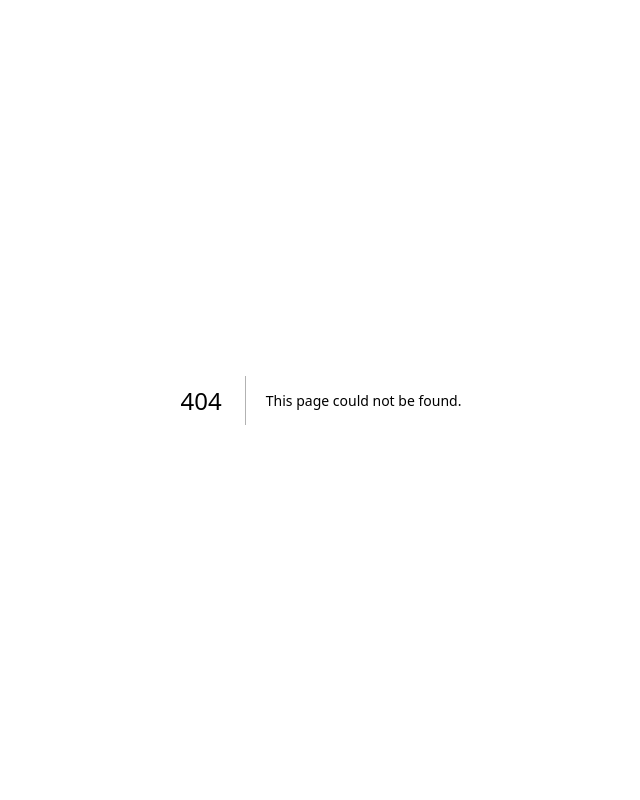
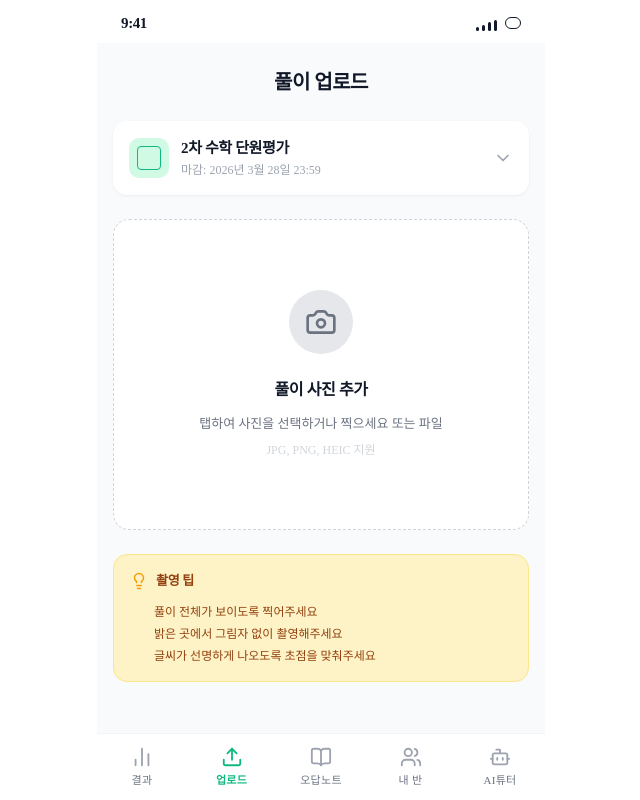
Before and after one commit to CloudComputing-G/FE, a Next.js app: page /student/upload in a window 1280 px wide. Before the commit this address had no page. Shown: the whole page, without its empty margins (319-959 px from the left). Built offline with nearby package versions, Linux system fonts and the light colour scheme.

Commit message:
grade page
grade page

```diff
--- /dev/null
+++ b/app/student/upload/page.tsx
@@ -0,0 +1,135 @@
+"use client";
+
+import Link from "next/link";
+import { Camera, BarChart2, Upload, BookOpen, Users, Bot, ChevronDown, Lightbulb } from "lucide-react";
+import { cn } from "@/lib/utils";
+
+const tabs = [
+  { label: "결과", icon: BarChart2, href: "/student/results", active: false },
+  { label: "업로드", icon: Upload, href: "/student/upload", active: true },
+  { label: "오답노트", icon: BookOpen, href: "#", active: false },
+  { label: "내 반", icon: Users, href: "/student/my-class", active: false },
+  { label: "AI튜터", icon: Bot, href: "#", active: false },
+];
+
+export default function StudentUploadPage() {
+  return (
+    <div className="flex flex-col w-full max-w-md min-h-screen bg-[#F9FAFB] mx-auto">
+      {/* StatusBar */}
+      <div className="flex items-center justify-between px-6 pt-3 pb-2 bg-white">
+        <span className="text-[15px] font-semibold text-[#111827] tracking-tight">9:41</span>
+        <div className="flex items-center gap-1">
+          <div className="flex gap-[3px] items-end h-4">
+            <div className="w-[3px] h-[4px] bg-[#111827] rounded-sm" />
+            <div className="w-[3px] h-[6px] bg-[#111827] rounded-sm" />
+            <div className="w-[3px] h-[9px] bg-[#111827] rounded-sm" />
+            <div className="w-[3px] h-[11px] bg-[#111827] rounded-sm" />
+          </div>
+          <div className="w-4 h-3 border border-[#111827] rounded-sm ml-1" />
+        </div>
+      </div>
+
+      {/* Scrollable Content */}
+      <div className="flex-1 overflow-y-auto">
+        <div className="flex flex-col gap-6 px-4 pt-6 pb-6">
+          {/* Page Title */}
+          <h1 className="text-[20px] font-bold text-[#111827] leading-[30px] tracking-tight text-center">
+            풀이 업로드
+          </h1>
+
+          {/* Assignment Card */}
+          <div className="bg-white rounded-xl px-4 py-4 shadow-[0px_1px_3px_0px_rgba(0,0,0,0.06)]">
+            <div className="flex items-center justify-between">
+              <div className="flex items-center gap-3">
+                {/* Green icon box */}
+                <div className="w-10 h-10 bg-[#D1FAE5] rounded-lg flex items-center justify-center flex-shrink-0">
+                  <div className="w-6 h-6 border-[1.4px] border-[#10B981] rounded" />
+                </div>
+                {/* Text */}
+                <div className="flex flex-col gap-[2px]">
+                  <span className="text-[15px] font-semibold text-[#111827] leading-[22.5px] tracking-tight">
+                    2차 수학 단원평가
+                  </span>
+                  <span className="text-[12px] text-[#9CA3AF] leading-[18px]">
+                    마감: 2026년 3월 28일 23:59
+                  </span>
+                </div>
+              </div>
+              <ChevronDown className="w-5 h-5 text-[#9CA3AF]" />
+            </div>
+          </div>
+
+          {/* Upload Drop Zone */}
+          <div
+            className="flex flex-col items-center justify-center gap-0 rounded-[16px] border border-dashed border-[#D1D5DB] bg-white py-[65px] px-4 cursor-pointer active:opacity-70"
+            style={{ minHeight: 311 }}
+            onClick={() => {}}
+          >
+            {/* Camera icon circle */}
+            <div className="w-16 h-16 rounded-full bg-[#E5E7EB] flex items-center justify-center mb-6">
+              <Camera className="w-8 h-8 text-[#6B7280]" />
+            </div>
+            {/* Title */}
+            <p className="text-[16px] font-semibold text-[#111827] leading-[24px] tracking-tight mb-3">
+              풀이 사진 추가
+            </p>
+            {/* Subtitle */}
+            <p className="text-[13px] font-medium text-[#6B7280] leading-[19.5px] text-center px-4 mb-2">
+              탭하여 사진을 선택하거나 찍으세요 또는 파일
+            </p>
+            {/* Format hint */}
+            <p className="text-[12px] font-medium text-[#D1D5DB] leading-[18px] text-center">
+              JPG, PNG, HEIC 지원
+            </p>
+          </div>
+
+          {/* Tip Box */}
+          <div className="bg-[#FEF3C7] border border-[#FDE68A] rounded-xl px-4 py-4">
+            <div className="flex items-start gap-2 mb-3">
+              {/* Lightbulb icon area */}
+              <Lightbulb className="w-[18px] h-[18px] text-[#F59E0B] flex-shrink-0 mt-[1px]" />
+              <span className="text-[13px] font-semibold text-[#92400E] leading-[19.5px] tracking-tight">
+                촬영 팁
+              </span>
+            </div>
+            <div className="flex flex-col gap-1 pl-6">
+              <p className="text-[12px] text-[#92400E] leading-[18px]">
+                풀이 전체가 보이도록 찍어주세요
+              </p>
+              <p className="text-[12px] text-[#92400E] leading-[18px]">
+                밝은 곳에서 그림자 없이 촬영해주세요
+              </p>
+              <p className="text-[12px] text-[#92400E] leading-[18px]">
+                글씨가 선명하게 나오도록 초점을 맞춰주세요
+              </p>
+            </div>
+          </div>
+        </div>
+      </div>
+
+      {/* TabBar */}
+      <div className="flex items-center justify-between bg-white px-[15px] py-2 border-t border-[#F3F4F6]">
+        {tabs.map(({ label, icon: Icon, href, active }) => (
+          <Link
+            key={label}
+            href={href}
+            className="flex flex-col items-center gap-1 w-[60px] py-1 active:opacity-70"
+            aria-label={label}
+          >
+            <Icon
+              className={cn("w-[22px] h-[22px]", active ? "text-[#10B981]" : "text-[#9CA3AF]")}
+            />
+            <span
+              className={cn(
+                "text-[11px] leading-[16.5px] tracking-wide",
+                active ? "font-semibold text-[#10B981]" : "font-medium text-[#6B7280]"
+              )}
+            >
+              {label}
+            </span>
+          </Link>
+        ))}
+      </div>
+    </div>
+  );
+}
```
